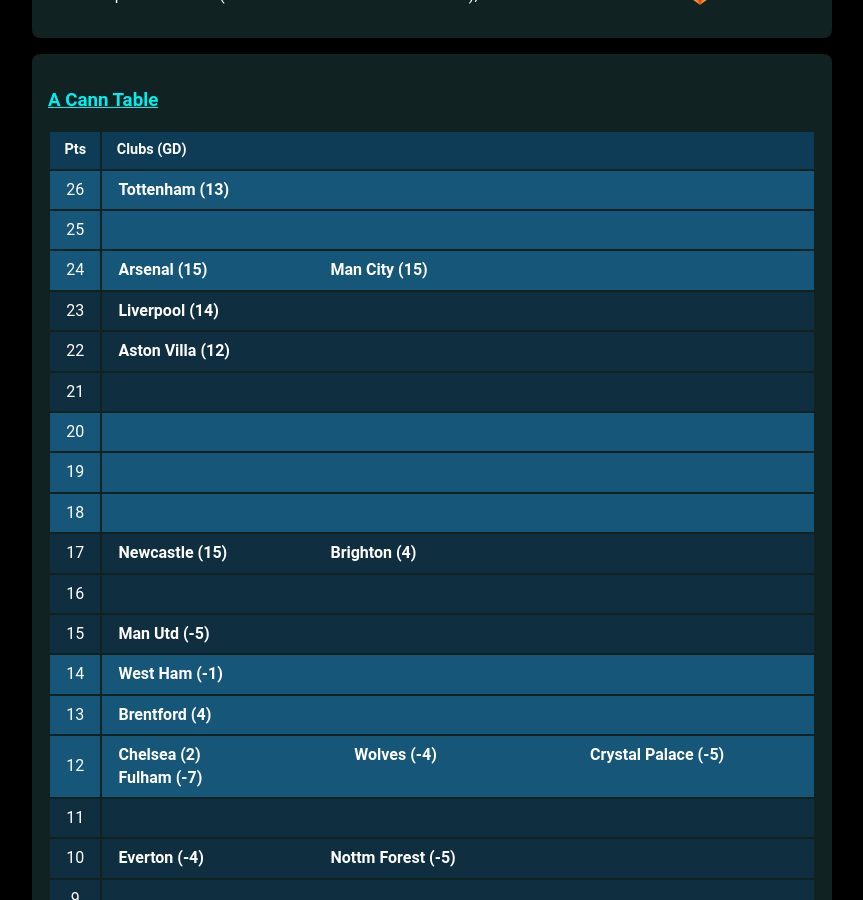
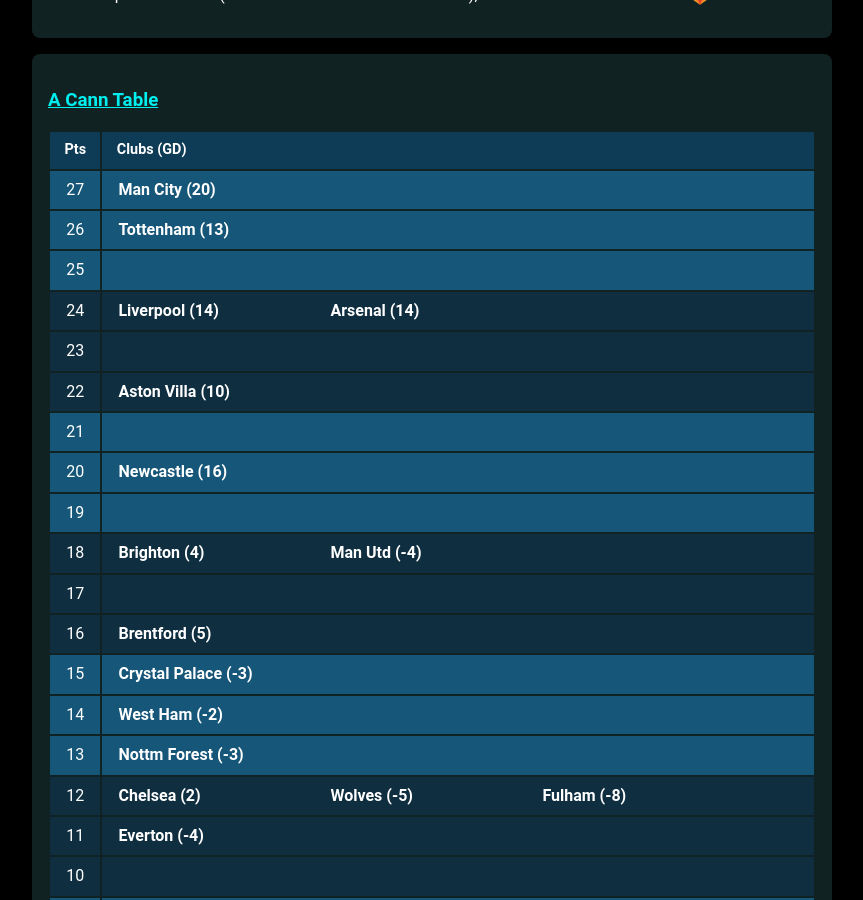
Before and after one commit to muru/muru.github.io, a Jekyll site: the page built from resources.md, in a window 1280 px wide and 900 px high, scrolled down 1315 px. Shown: the whole window, without its empty margins (208-1071 px from the left). Built offline with Jekyll 4.4.1, drawn with Linux system fonts in a browser that asks for light colours; some web fonts are replaced; some of the changed text lies outside the part shown.

Commit message:
updated cann-table: Mon  6 Nov 11:02:04 JST 2023

```diff
--- a/cann-table.html
+++ b/cann-table.html
@@ -1,5 +1,11 @@
 <table id="cann-table">
 <thead> <th> Pts </th> <th> Clubs (GD) </th> </thead>
+	<tr class="cann-row-1">
+		<td class="cann-point"> 27 </td>
+		<td class="cann-clubs">
+			<span class="club-name"> Man City (20) </span>
+		</td>
+ 	</tr>
 	<tr class="cann-row-1">
 		<td class="cann-point"> 26 </td>
 		<td class="cann-clubs">
@@ -11,26 +17,25 @@
 		<td class="cann-clubs">
 		</td>
  	</tr>
-	<tr class="cann-row-1">
+	<tr class="cann-row-2">
 		<td class="cann-point"> 24 </td>
 		<td class="cann-clubs">
-			<span class="club-name"> Arsenal (15) </span>
-			<span class="club-name"> Man City (15) </span>
+			<span class="club-name"> Liverpool (14) </span>
+			<span class="club-name"> Arsenal (14) </span>
 		</td>
  	</tr>
 	<tr class="cann-row-2">
 		<td class="cann-point"> 23 </td>
 		<td class="cann-clubs">
-			<span class="club-name"> Liverpool (14) </span>
 		</td>
  	</tr>
 	<tr class="cann-row-2">
 		<td class="cann-point"> 22 </td>
 		<td class="cann-clubs">
-			<span class="club-name"> Aston Villa (12) </span>
+			<span class="club-name"> Aston Villa (10) </span>
 		</td>
  	</tr>
-	<tr class="cann-row-2">
+	<tr class="cann-row-1">
 		<td class="cann-point"> 21 </td>
 		<td class="cann-clubs">
 		</td>
@@ -38,6 +43,7 @@
 	<tr class="cann-row-1">
 		<td class="cann-point"> 20 </td>
 		<td class="cann-clubs">
+			<span class="club-name"> Newcastle (16) </span>
 		</td>
  	</tr>
 	<tr class="cann-row-1">
@@ -45,63 +51,62 @@
 		<td class="cann-clubs">
 		</td>
  	</tr>
-	<tr class="cann-row-1">
+	<tr class="cann-row-2">
 		<td class="cann-point"> 18 </td>
 		<td class="cann-clubs">
+			<span class="club-name"> Brighton (4) </span>
+			<span class="club-name"> Man Utd (-4) </span>
 		</td>
  	</tr>
 	<tr class="cann-row-2">
 		<td class="cann-point"> 17 </td>
 		<td class="cann-clubs">
-			<span class="club-name"> Newcastle (15) </span>
-			<span class="club-name"> Brighton (4) </span>
 		</td>
  	</tr>
 	<tr class="cann-row-2">
 		<td class="cann-point"> 16 </td>
 		<td class="cann-clubs">
+			<span class="club-name"> Brentford (5) </span>
 		</td>
  	</tr>
-	<tr class="cann-row-2">
+	<tr class="cann-row-1">
 		<td class="cann-point"> 15 </td>
 		<td class="cann-clubs">
-			<span class="club-name"> Man Utd (-5) </span>
+			<span class="club-name"> Crystal Palace (-3) </span>
 		</td>
  	</tr>
 	<tr class="cann-row-1">
 		<td class="cann-point"> 14 </td>
 		<td class="cann-clubs">
-			<span class="club-name"> West Ham (-1) </span>
+			<span class="club-name"> West Ham (-2) </span>
 		</td>
  	</tr>
 	<tr class="cann-row-1">
 		<td class="cann-point"> 13 </td>
 		<td class="cann-clubs">
-			<span class="club-name"> Brentford (4) </span>
+			<span class="club-name"> Nottm Forest (-3) </span>
 		</td>
  	</tr>
-	<tr class="cann-row-1">
+	<tr class="cann-row-2">
 		<td class="cann-point"> 12 </td>
 		<td class="cann-clubs">
 			<span class="club-name"> Chelsea (2) </span>
-			<span class="club-name"> Wolves (-4) </span>
-			<span class="club-name"> Crystal Palace (-5) </span>
-			<span class="club-name"> Fulham (-7) </span>
+			<span class="club-name"> Wolves (-5) </span>
+			<span class="club-name"> Fulham (-8) </span>
 		</td>
  	</tr>
 	<tr class="cann-row-2">
 		<td class="cann-point"> 11 </td>
 		<td class="cann-clubs">
+			<span class="club-name"> Everton (-4) </span>
 		</td>
  	</tr>
 	<tr class="cann-row-2">
 		<td class="cann-point"> 10 </td>
 		<td class="cann-clubs">
-			<span class="club-name"> Everton (-4) </span>
-			<span class="club-name"> Nottm Forest (-5) </span>
 		</td>
  	</tr>
-	<tr class="cann-row-2">
+	<tr class="cann-row-1">
 		<td class="cann-point"> 9 </td>
 		<td class="cann-clubs">
 		</td>
@@ -116,39 +121,24 @@
 		<td class="cann-clubs">
 		</td>
  	</tr>
-	<tr class="cann-row-1">
+	<tr class="cann-row-2">
 		<td class="cann-point"> 6 </td>
 		<td class="cann-clubs">
-			<span class="club-name"> Bournemouth (-13) </span>
+			<span class="club-name"> Luton (-11) </span>
+			<span class="club-name"> Bournemouth (-18) </span>
 		</td>
  	</tr>
 	<tr class="cann-row-2">
 		<td class="cann-point"> 5 </td>
 		<td class="cann-clubs">
-			<span class="club-name"> Luton (-11) </span>
 		</td>
  	</tr>
 	<tr class="cann-row-2">
 		<td class="cann-point"> 4 </td>
 		<td class="cann-clubs">
-			<span class="club-name"> Burnley (-17) </span>
-		</td>
- 	</tr>
-	<tr class="cann-row-2">
-		<td class="cann-point"> 3 </td>
-		<td class="cann-clubs">
-		</td>
- 	</tr>
-	<tr class="cann-row-1">
-		<td class="cann-point"> 2 </td>
-		<td class="cann-clubs">
-		</td>
- 	</tr>
-	<tr class="cann-row-1">
-		<td class="cann-point"> 1 </td>
-		<td class="cann-clubs">
-			<span class="club-name"> Sheff Utd (-22) </span>
+			<span class="club-name"> Burnley (-19) </span>
+			<span class="club-name"> Sheff Utd (-21) </span>
 		</td>
  	</tr>
 </table>
-<span id="cann-gen-note"> Generated on  Tuesday, 31 October 2023 at 11:03 JST. </span>
+<span id="cann-gen-note"> Generated on  Monday, 06 November 2023 at 11:02 JST. </span>
```
